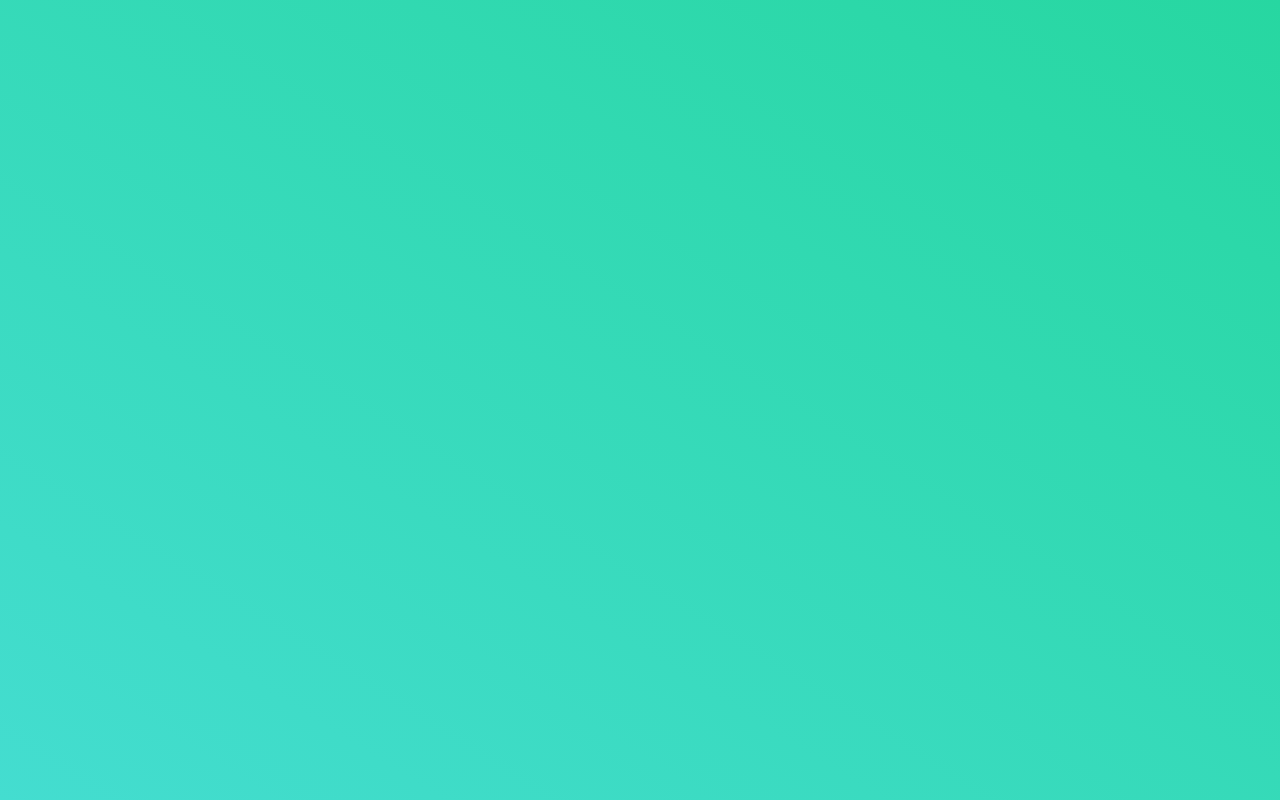
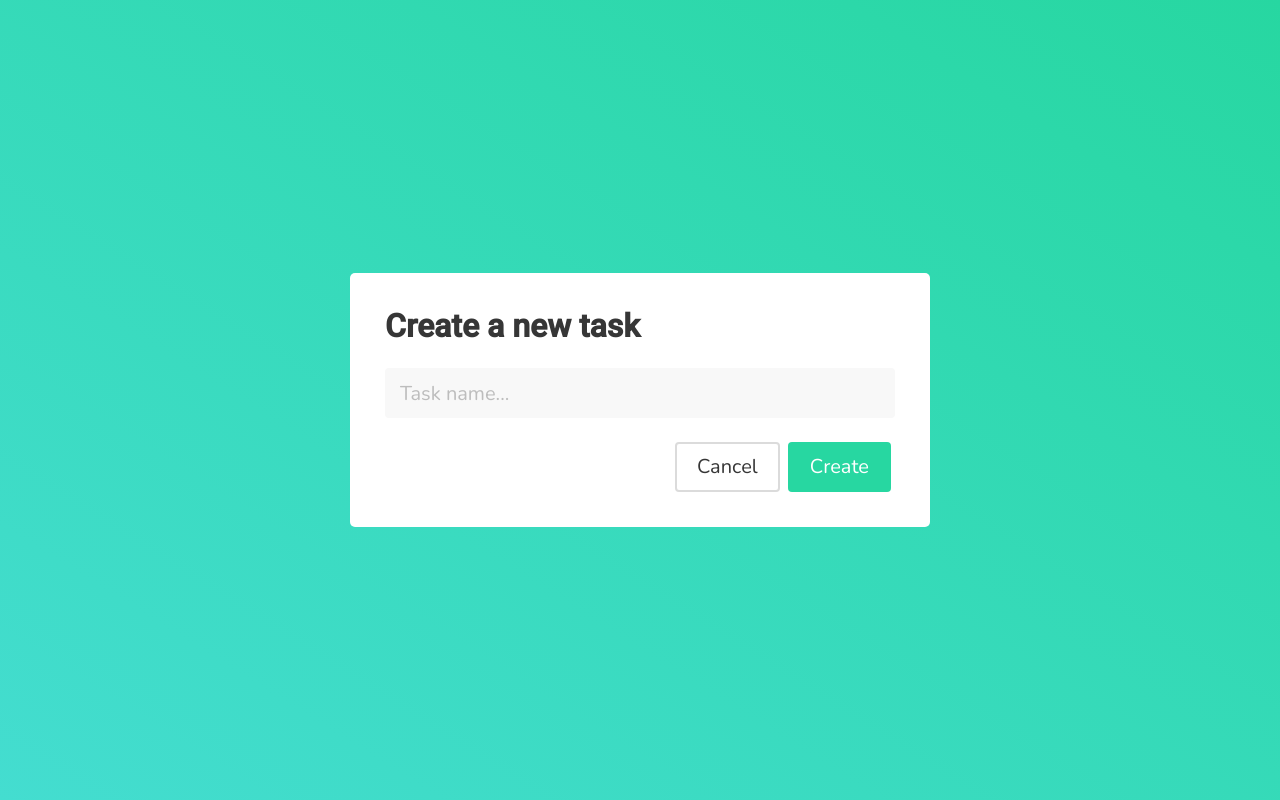
Before and after one commit to adriancttnc/task-manager, an Angular app in the folder frontend/: page /lists/1/new-task in a window 1280 px wide. Before the commit this address led to /. Built offline with nearby package versions, Linux system fonts and the light colour scheme.

Commit message:
Added new-task component;

```diff
--- a/frontend/src/app/app-routing.module.ts
+++ b/frontend/src/app/app-routing.module.ts
@@ -1,13 +1,15 @@
 import { NgModule } from '@angular/core';
 import { RouterModule, Routes } from '@angular/router';
 import { NewListComponent } from './pages/new-list/new-list.component';
+import { NewTaskComponent } from './pages/new-task/new-task.component';
 import { TaskViewComponent } from './pages/task-view/task-view.component';
 
 const routes: Routes = [
   { path: '', redirectTo: 'lists', pathMatch: 'full'},
   { path: 'new-list', component: NewListComponent },
   { path: 'lists', component: TaskViewComponent },
-  { path: 'lists/:listId', component: TaskViewComponent }
+  { path: 'lists/:listId', component: TaskViewComponent },
+  { path: 'lists/:listId/new-task', component: NewTaskComponent }
 ];
 
 @NgModule({
--- a/frontend/src/app/app.module.ts
+++ b/frontend/src/app/app.module.ts
@@ -7,12 +7,14 @@ import { BrowserAnimationsModule } from '@angular/platform-browser/animations';
 import { TaskViewComponent } from './pages/task-view/task-view.component';
 import { HttpClientModule } from '@angular/common/http';
 import { NewListComponent } from './pages/new-list/new-list.component';
-import { MatIconModule } from '@angular/material/icon'
+import { MatIconModule } from '@angular/material/icon';
+import { NewTaskComponent } from './pages/new-task/new-task.component'
 @NgModule({
   declarations: [
     AppComponent,
     TaskViewComponent,
-    NewListComponent
+    NewListComponent,
+    NewTaskComponent
   ],
   imports: [
     BrowserModule,
--- /dev/null
+++ b/frontend/src/app/pages/new-task/new-task.component.html
@@ -0,0 +1,15 @@
+<div class="centered-content">
+  <div class="modal-box">
+    <h1 class="title">
+      Create a new task
+    </h1>
+
+    <input #taskTitleInput type="text" class="input has-background-light is-medium" placeholder="Task name...">
+    <br><br>
+    <div class="buttons is-right">
+      <button class="button is-medium" routerLink="../">Cancel</button>
+      <button class="button is-primary is-medium has-text-white" (click)="createTask(taskTitleInput.value)">Create</button>
+    </div>
+
+  </div>
+</div>
--- /dev/null
+++ b/frontend/src/app/pages/new-task/new-task.component.ts
@@ -0,0 +1,36 @@
+import { Component, OnInit } from '@angular/core';
+import { ActivatedRoute, Params, Router } from '@angular/router';
+import { TaskService } from 'src/app/task.service';
+
+@Component({
+  selector: 'app-new-task',
+  templateUrl: './new-task.component.html',
+  styleUrls: ['./new-task.component.scss']
+})
+export class NewTaskComponent implements OnInit {
+
+  private _listId: string = '';
+
+  constructor (
+    private taskService: TaskService,
+    private route: ActivatedRoute,
+    private router: Router
+  ) {}
+
+  ngOnInit(): void {
+    this.route.params.subscribe(
+      (params: Params) => {
+        this._listId = params['listId'];
+      }
+    )
+  }
+
+  createTask (title: string) {
+    this.taskService.createTask(title, this._listId).subscribe((task: any)  => {
+      // We use relative routing to go back one step, onto the lists page
+      this.router.navigate(['../'],  { relativeTo: this.route });
+    });
+  };
+
+
+}
--- a/frontend/src/app/pages/task-view/task-view.component.html
+++ b/frontend/src/app/pages/task-view/task-view.component.html
@@ -25,7 +25,7 @@
         <p>{{ task.title }}</p>
       </div>
 
-      <button class="circle-add-button button is-primary">
+      <button class="circle-add-button button is-primary" routerLink="./new-task">
         <mat-icon class="circle-add-button-icon has-text-white">add</mat-icon>
       </button>
 
--- a/frontend/src/app/pages/task-view/task-view.component.ts
+++ b/frontend/src/app/pages/task-view/task-view.component.ts
@@ -22,7 +22,7 @@ export class TaskViewComponent implements OnInit {
       if (params['listId']) {
         this.taskService.getTasks(params['listId']).subscribe((tasks: any) => {
           this.tasks = tasks;
-        })
+        });
       };
     });
 
--- a/frontend/src/app/task.service.ts
+++ b/frontend/src/app/task.service.ts
@@ -10,18 +10,23 @@ export class TaskService {
     private webReqService: WebRequestService
   ) { }
 
+  getLists () {
+    // We want to send a web request to get all the lists.
+    return this.webReqService.get('lists');
+  }
+
   createList (title: string) {
     // We want to send a web request to create a list.
     return this.webReqService.post('lists', { title });
-  }
-
-  getLists () {
-    // We want to send a web request to get all the lists.
-    return this.webReqService.get('lists');
   }
 
   getTasks (listId: string) {
     // We want to send a web request to get all the tasks for a specific list.
     return this.webReqService.get(`lists/${listId}/tasks`);
   }
+
+  createTask (title: string, listId: string) {
+    // We want to send a web request to create a task for a specific list.
+    return this.webReqService.post(`lists/${listId}/tasks`, { title });
+  }
 }
--- a/frontend/src/main-styles.scss
+++ b/frontend/src/main-styles.scss
@@ -37,3 +37,12 @@ html, body {
   width: 100%;
   height: 100%;
 }
+
+.modal-box {
+  min-height: 200px;
+  width: 100%;
+  max-width: 580px;
+  background: white;
+  border-radius: 5px;
+  padding: 35px;
+}
```
Also changed, not shown: frontend/src/app/pages/new-task/new-task.component.scss (added), 1 other file (tests, documents, lock files or other folders).
